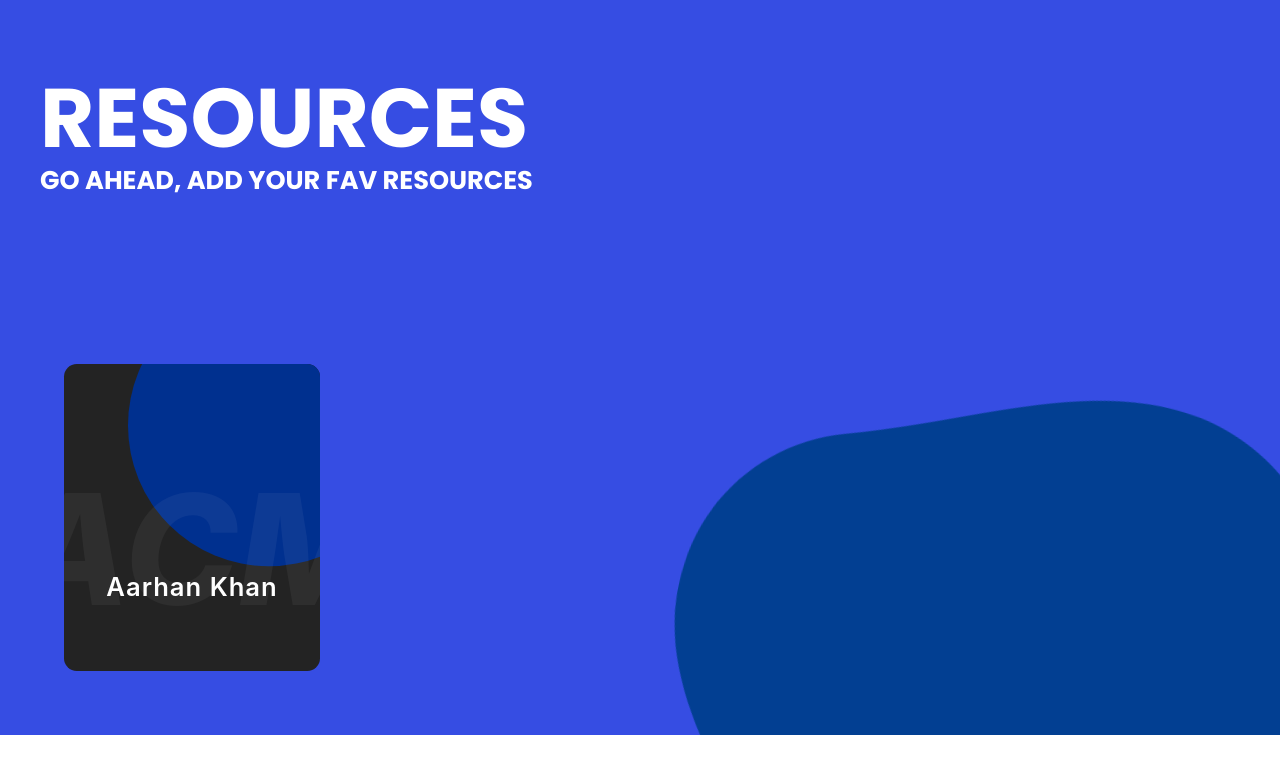
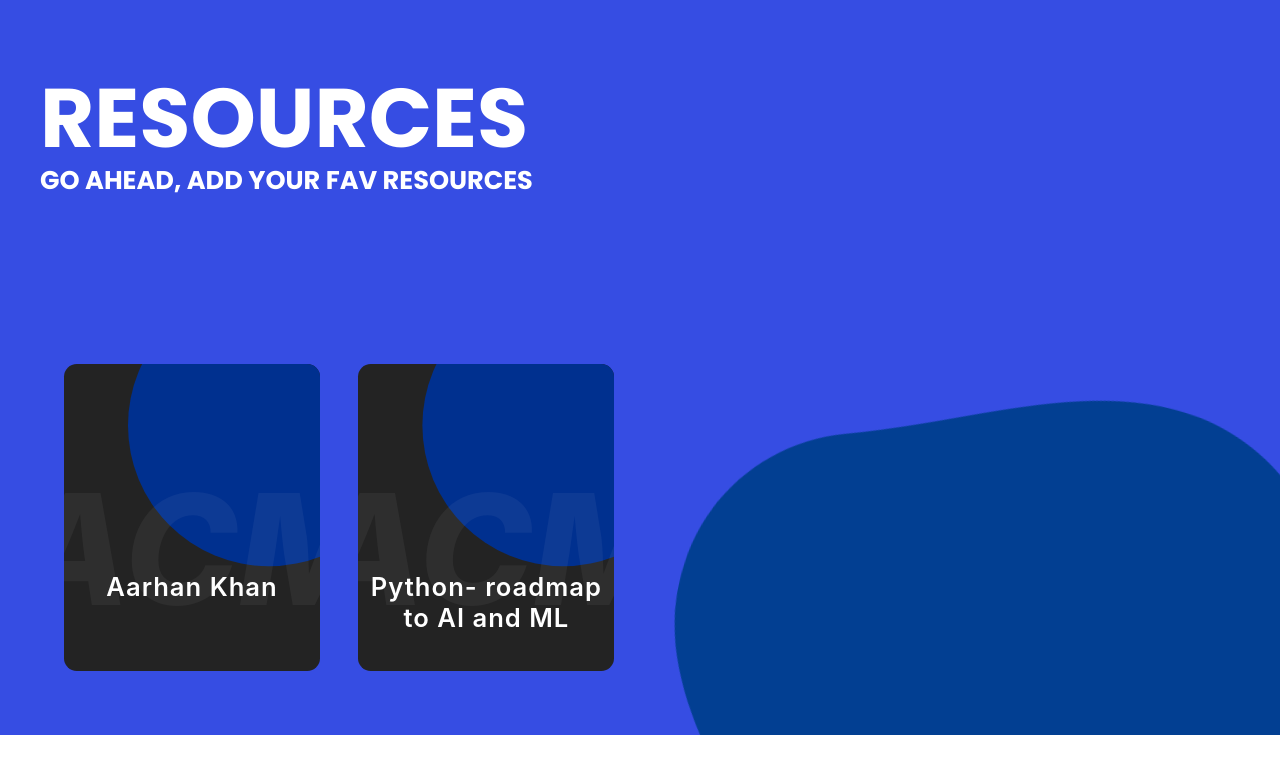
Before and after one commit to ACM-JUIT/Learning-Resources, a React (Create React App) app: page / in a window 1280 px wide. Shown: the top 774 px of the page. Built offline with nearby package versions, Linux system fonts and the light colour scheme.

Commit message:
course added

```diff
--- a/src/data.js
+++ b/src/data.js
@@ -4,4 +4,9 @@ export const resourcesData = [
       brief: "developer of this site",
       link: "https://www.instagram.com/aarhan_._/",
     },
+{
+      courseName: "Python- roadmap to AI and ML",
+      brief: "Python from basic to advance level and later diving into AI and ML",
+      link: "https://www.instagram.com/_shubh.28/",
+    },
   ];
```
